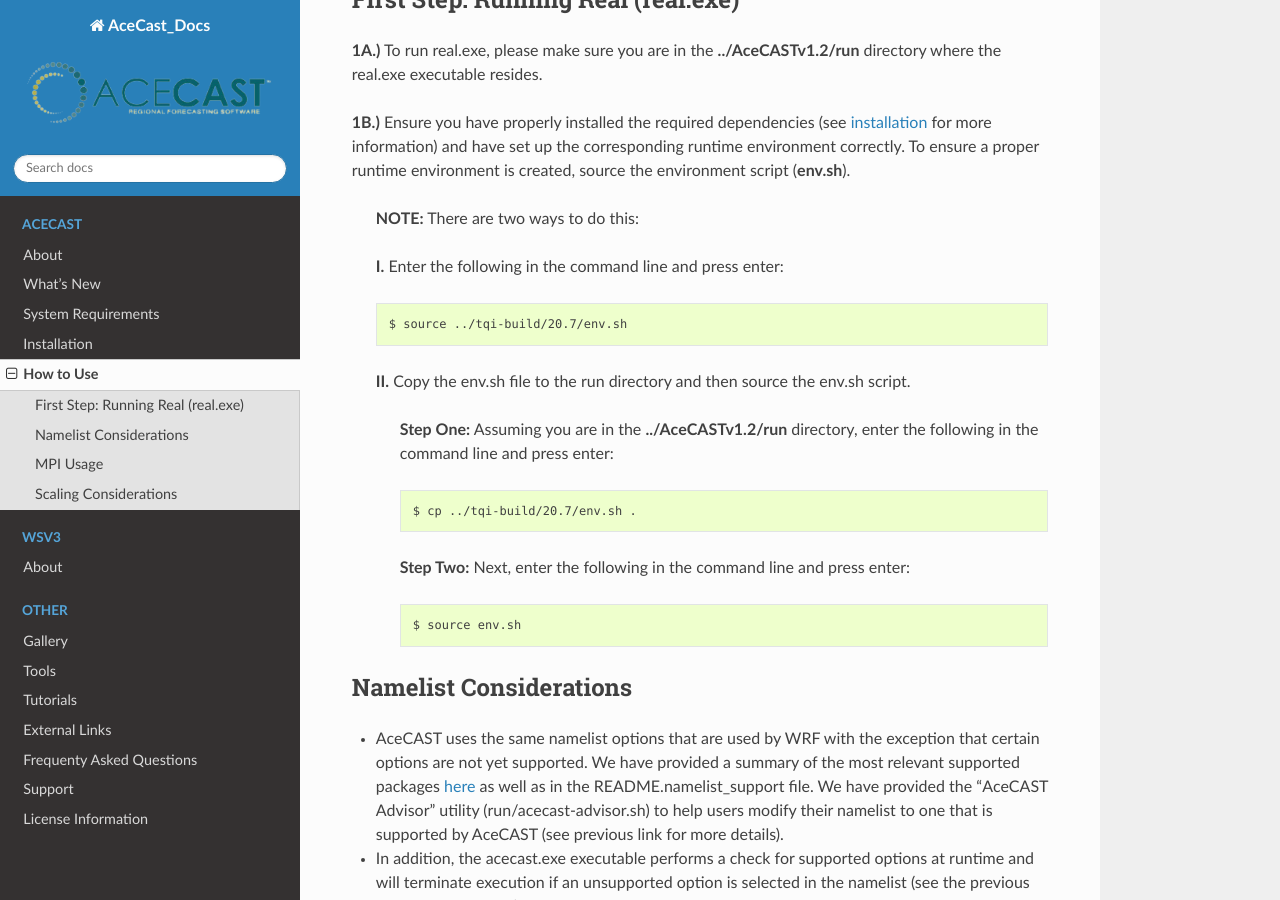
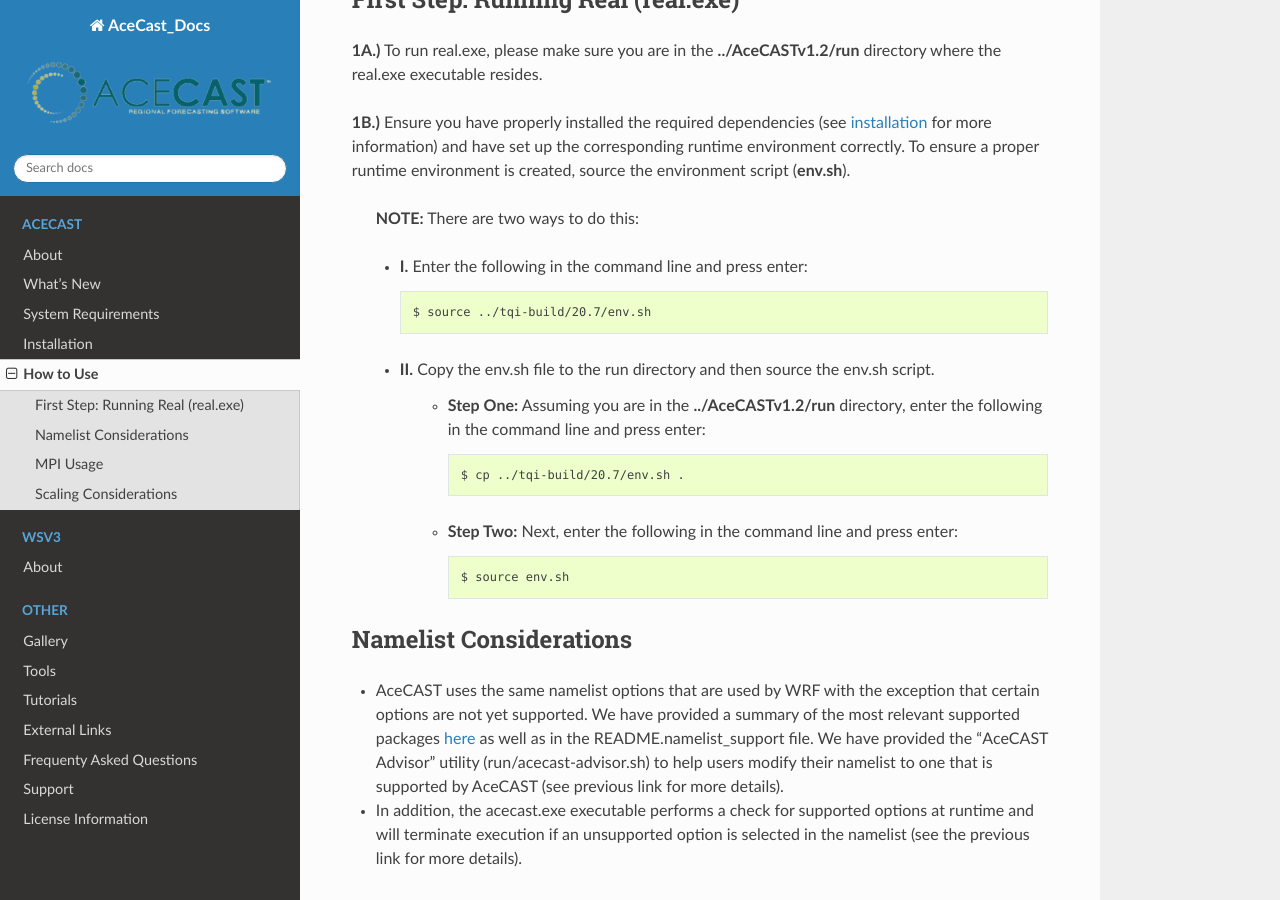
Before and after one commit to TempoQuestInc/AceCAST-Docs, a Sphinx documentation site: the page built from source/How_to_use.rst, in a window 1280 px wide and 900 px high, scrolled down 931 px. Built offline with Sphinx 7.4.7 and the Read the Docs theme 2.0.0, drawn with Linux system fonts in a browser that asks for light colours.

Commit message:
Still formating real.exe section

```diff
--- a/source/How_to_use.rst
+++ b/source/How_to_use.rst
@@ -35,17 +35,17 @@
 
         **NOTE:** There are two ways to do this:
 
-        **I.** Enter the following in the command line and press enter::
+        *  **I.** Enter the following in the command line and press enter::
 
                 $ source ../tqi-build/20.7/env.sh
 
-        **II.** Copy the env.sh file to the run directory and then source the env.sh script.
+        *  **II.** Copy the env.sh file to the run directory and then source the env.sh script.
 
-                **Step One:** Assuming you are in the **../AceCASTv1.2/run** directory, enter the following in the command line and press enter::
+                *  **Step One:** Assuming you are in the **../AceCASTv1.2/run** directory, enter the following in the command line and press enter::
 
                         $ cp ../tqi-build/20.7/env.sh .
 
-                **Step Two:** Next, enter the following in the command line and press enter::
+                *  **Step Two:** Next, enter the following in the command line and press enter::
 
                         $ source env.sh
 
```
